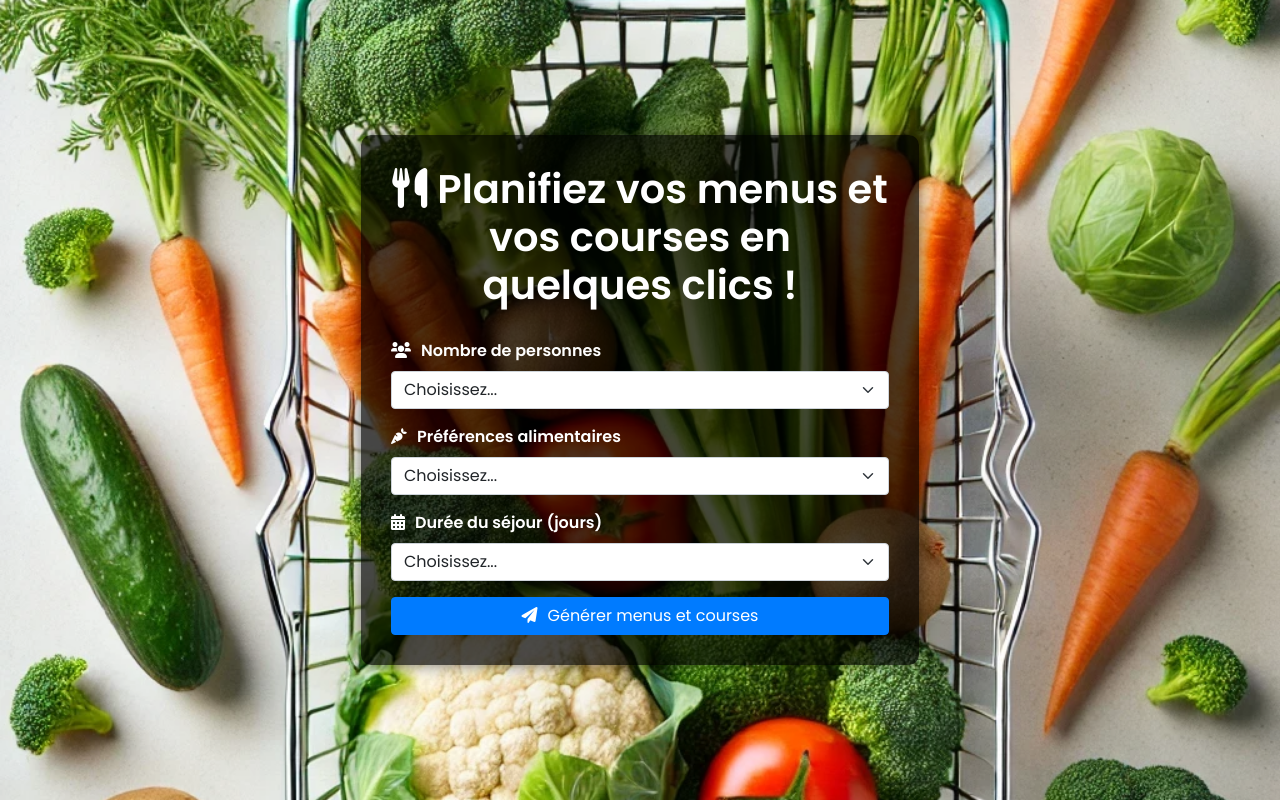
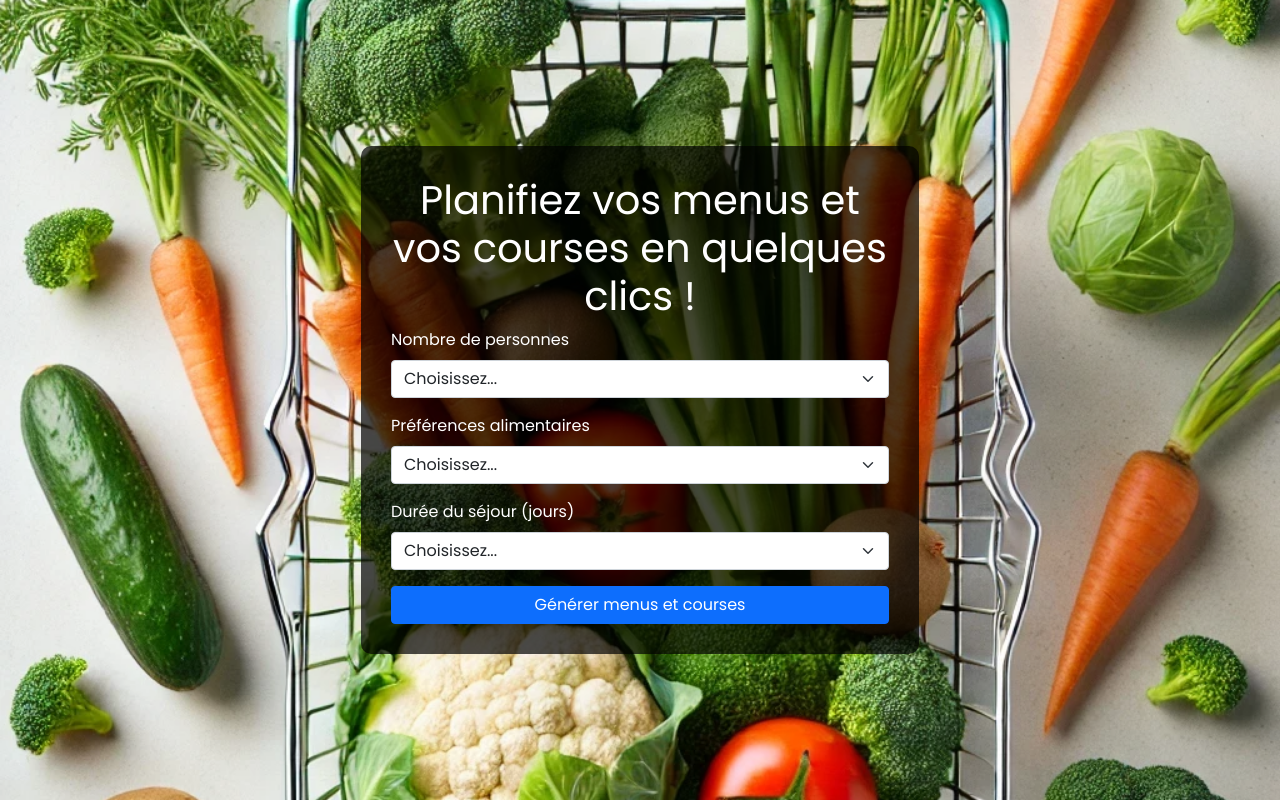
Before and after one commit to Hadrione/site-menu, a plain HTML site: page index.html in a window 1280 px wide. Drawn offline with nearby package versions, Linux system fonts and the light colour scheme.

Commit message:
Update index.html

```diff
--- a/index.html
+++ b/index.html
@@ -3,79 +3,81 @@
 <head>
     <meta charset="UTF-8">
     <meta name="viewport" content="width=device-width, initial-scale=1.0">
-    <title>Planifiez vos menus et vos courses en quelques clics</title>
+    <title>FoodiPlan - Planifiez vos menus et générez vos listes de courses en un clic</title>
 
-    <!-- Importer Bootstrap -->
+    <!-- Meta Description -->
+    <meta name="description" content="Avec FoodiPlan, planifiez vos repas, générez vos listes de courses et découvrez des recettes adaptées à vos goûts en un seul clic. Simplifiez vos courses et vos repas quotidiens.">
+
+    <!-- Meta Keywords -->
+    <meta name="keywords" content="générer listes de courses, courses faciles, planification de menus, que cuisiner, menus en un clic, repas rapides, recettes faciles, courses en ligne, planification repas">
+
+    <!-- Author -->
+    <meta name="author" content="FoodiPlan Team">
+
+    <!-- Open Graph Meta Tags (pour les partages sur les réseaux sociaux) -->
+    <meta property="og:title" content="FoodiPlan - Planifiez vos menus et vos courses en un clic !">
+    <meta property="og:description" content="Générez vos listes de courses et planifiez vos repas en quelques clics avec FoodiPlan. Simplifiez votre quotidien.">
+    <meta property="og:image" content="https://www.foodiplan.com/images/preview.png">
+    <meta property="og:url" content="https://www.foodiplan.com">
+    <meta property="og:type" content="website">
+
+    <!-- Twitter Card Meta Tags -->
+    <meta name="twitter:card" content="summary_large_image">
+    <meta name="twitter:title" content="FoodiPlan - Simplifiez vos repas et courses">
+    <meta name="twitter:description" content="Découvrez comment FoodiPlan peut transformer la manière dont vous planifiez vos repas et faites vos courses. Générez des listes de courses adaptées à vos besoins.">
+    <meta name="twitter:image" content="https://www.foodiplan.com/images/preview.png">
+
+    <!-- Google Fonts -->
+    <link href="https://fonts.googleapis.com/css2?family=Poppins:wght@400;600&display=swap" rel="stylesheet">
+
+    <!-- Bootstrap -->
     <link href="https://cdn.jsdelivr.net/npm/bootstrap@5.1.3/dist/css/bootstrap.min.css" rel="stylesheet">
 
-    <!-- Importer Font Awesome pour les icônes -->
-    <link rel="stylesheet" href="https://cdnjs.cloudflare.com/ajax/libs/font-awesome/6.0.0-beta3/css/all.min.css">
-
-    <!-- Importer Google Fonts -->
-    <link href="https://fonts.googleapis.com/css2?family=Poppins:wght@400;600&display=swap" rel="stylesheet">
-
-    <!-- Styles CSS personnalisés -->
+    <!-- Styles CSS -->
     <style>
         body {
-            background-image: url('images/background.png'); /* Image hébergée dans le dossier images */
+            background-image: url('images/background.png');
             background-size: cover;
             background-position: center;
-            background-attachment: fixed;
-            font-family: 'Poppins', sans-serif; /* Police personnalisée */
+            font-family: 'Poppins', sans-serif;
             color: #fff;
         }
         .form-container {
-            background-color: rgba(0, 0, 0, 0.7); /* Fond semi-transparent pour le formulaire */
+            background-color: rgba(0, 0, 0, 0.7);
             padding: 30px;
             border-radius: 10px;
-            box-shadow: 0px 0px 15px rgba(0, 0, 0, 0.5);
-            animation: fadeIn 1.5s ease; /* Animation de l'apparition */
-        }
-        @keyframes fadeIn {
-            from {
-                opacity: 0;
-                transform: translateY(30px);
-            }
-            to {
-                opacity: 1;
-                transform: translateY(0);
-            }
-        }
-        h1 {
-            font-size: 2.5rem;
-            font-weight: bold;
-            margin-bottom: 30px;
-        }
-        .form-label {
-            font-weight: 600;
-        }
-        .form-control, .form-select {
-            font-size: 1rem;
-        }
-        .btn-primary {
-            background-color: #007bff;
-            border-color: #007bff;
-            transition: background-color 0.3s ease; /* Transition douce */
-        }
-        .btn-primary:hover {
-            background-color: #0056b3;
-        }
-        .icon {
-            margin-right: 10px;
-        }
-        label {
-            font-weight: bold;
         }
     </style>
+
+    <!-- Structured Data (Schéma JSON-LD) -->
+    <script type="application/ld+json">
+    {
+      "@context": "https://schema.org",
+      "@type": "Website",
+      "url": "https://www.foodiplan.com",
+      "name": "FoodiPlan",
+      "description": "Planifiez vos repas, générez vos listes de courses et simplifiez vos courses avec FoodiPlan.",
+      "publisher": {
+        "@type": "Organization",
+        "name": "FoodiPlan"
+      },
+      "potentialAction": {
+        "@type": "SearchAction",
+        "target": "https://www.foodiplan.com/recherche?q={search_term_string}",
+        "query-input": "required name=search_term_string"
+      }
+    }
+    </script>
 </head>
+
 <body>
     <div class="container d-flex justify-content-center align-items-center vh-100">
         <div class="col-md-6 form-container">
-            <h1 class="text-center"><i class="fas fa-utensils icon"></i>Planifiez vos menus et vos courses en quelques clics !</h1>
+            <h1 class="text-center"><i class="fas fa-utensils"></i> Planifiez vos menus et vos courses en quelques clics !</h1>
             <form id="menuForm">
-                <!-- Nombre de personnes (dropdown) -->
+                <!-- Formulaire -->
                 <div class="mb-3">
-                    <label for="nbPersonnes" class="form-label"><i class="fas fa-users icon"></i>Nombre de personnes</label>
+                    <label for="nbPersonnes" class="form-label">Nombre de personnes</label>
                     <select class="form-select" id="nbPersonnes" required>
                         <option value="" disabled selected>Choisissez...</option>
                         <option value="1">1</option>
@@ -97,7 +99,7 @@
 
                 <!-- Préférences alimentaires -->
                 <div class="mb-3">
-                    <label for="preferences" class="form-label"><i class="fas fa-carrot icon"></i>Préférences alimentaires</label>
+                    <label for="preferences" class="form-label">Préférences alimentaires</label>
                     <select class="form-select" id="preferences" required>
                         <option value="" disabled selected>Choisissez...</option>
                         <option value="vegetarien">Végétarien</option>
@@ -107,9 +109,9 @@
                     </select>
                 </div>
 
-                <!-- Durée du séjour (dropdown) -->
+                <!-- Durée du séjour -->
                 <div class="mb-3">
-                    <label for="dureeSejour" class="form-label"><i class="fas fa-calendar-alt icon"></i>Durée du séjour (jours)</label>
+                    <label for="dureeSejour" class="form-label">Durée du séjour (jours)</label>
                     <select class="form-select" id="dureeSejour" required>
                         <option value="" disabled selected>Choisissez...</option>
                         <option value="1">1 jour</option>
@@ -130,7 +132,7 @@
                 </div>
 
                 <!-- Bouton de soumission -->
-                <button type="submit" class="btn btn-primary w-100"><i class="fas fa-paper-plane icon"></i>Générer menus et courses</button>
+                <button type="submit" class="btn btn-primary w-100">Générer menus et courses</button>
             </form>
         </div>
     </div>
```
